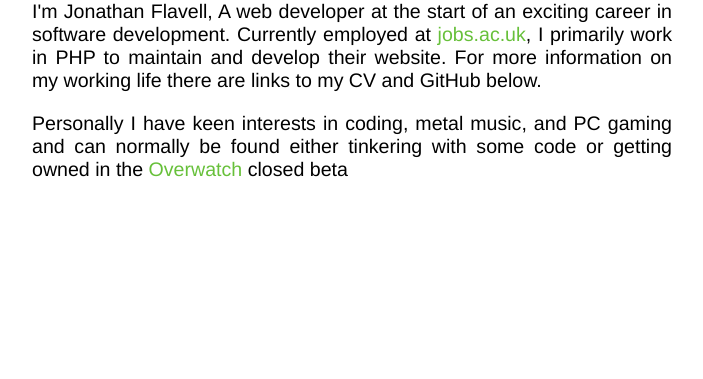
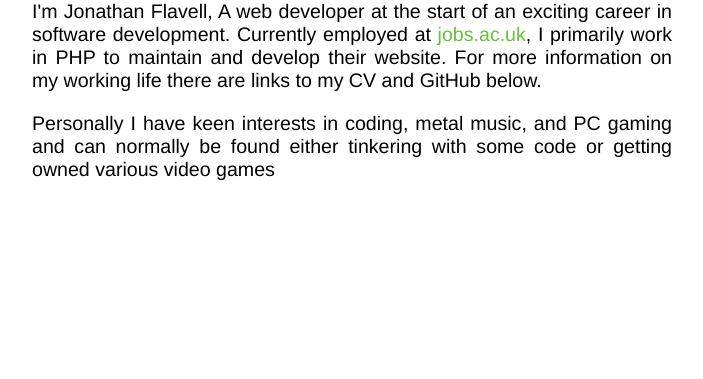
Before and after one commit to JonathanFlavell/jonflavell.co.uk, a PHP site: template src/views/index.twig in a window 1280 px wide. Shown: the part 56-435 px from the top of the page, without its empty margins (288-991 px from the left). Run offline with PHP 8.4, Linux system fonts and the light colour scheme; the template is opened without the code that fills it, so the values that code supplies are empty; style sheets or scripts are compiled from the project's sources; some libraries are stand-ins or nearby versions.

Commit message:
Update index.twig

```diff
--- a/src/views/index.twig
+++ b/src/views/index.twig
@@ -12,8 +12,7 @@
         </p>
         <p>
             Personally I have keen interests in coding, metal music, and PC gaming and can
-            normally be found either tinkering with some code or getting owned in the
-            <a href="https://eu.battle.net/overwatch/en/" target="_blank">Overwatch</a> closed beta
+            normally be found either tinkering with some code or getting owned various video games
         </p>
     </div>
 {% endblock %}
```
